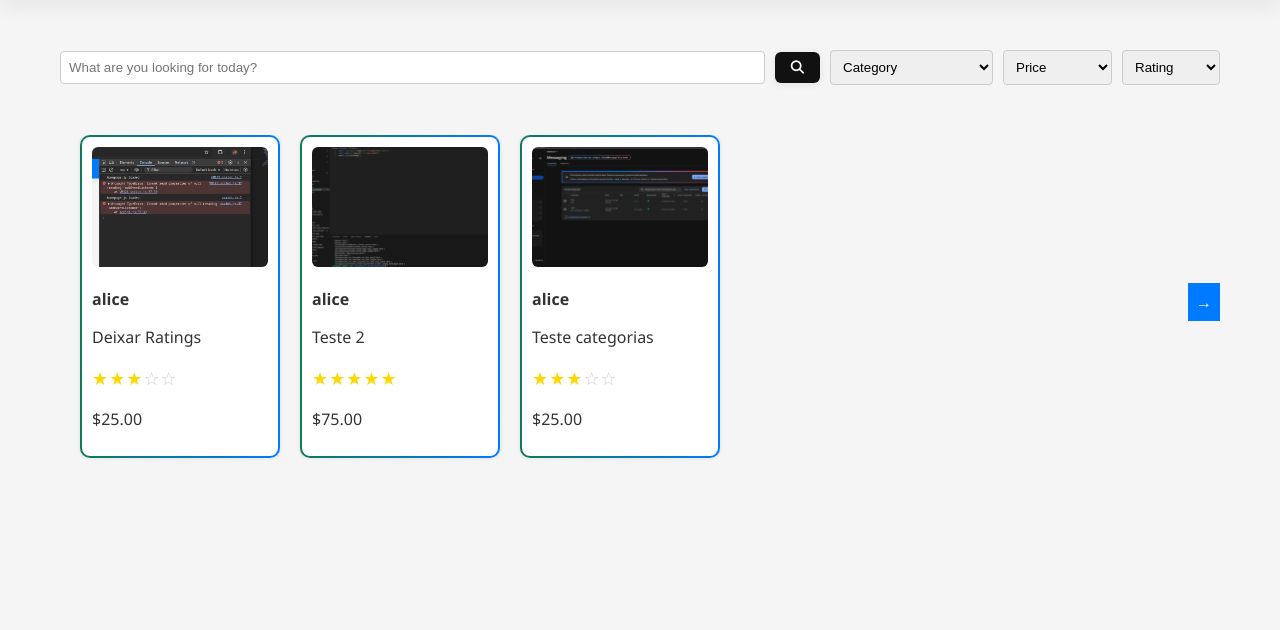
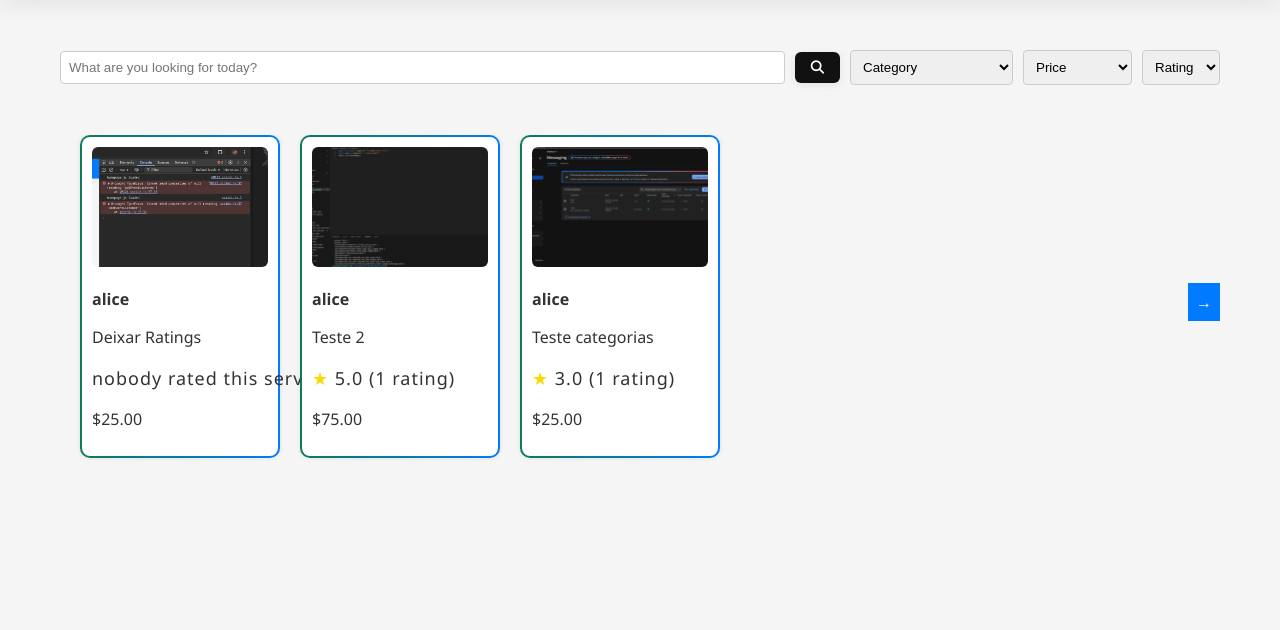
Before and after one commit to jpmartins448/Jules, a PHP site: page /pages/loged_in.php in a window 1280 px wide. Shown: the part 88-718 px from the top of the page. Run offline with PHP 8.4, Linux system fonts and the light colour scheme; the visitor is signed in with stand-in values (Sample User, id 1); data comes from the database, SQL or seed files in the repository; some libraries are stand-ins or nearby versions.

Commit message:
Fix: Repair rating filter and update service rating display
This commit addresses an issue with the service rating filter and display on the homepage.

The rating filter previously did not function as intended. It has now been fixed so that selecting a star rating (e.g., "3 stars") will display services with an average rating greater than or equal to the selected value. The filter options have also been updated to "1 star" through "5 stars".

The display of service ratings on service cards has been updated. It now shows a single star icon followed by the numerical average rating (rounded to one decimal place) and the total number of ratings in parentheses (e.g., "★ 4.2 (15 ratings)"). If a service has not yet been rated, it will display "nobody rated this service yet".

Changes include:
- Modified `database/Services.class.php`:
    - Updated the `search()` method's SQL query to filter by `avg_rating >= ?`.
    - Added `averageRating` and `numberOfRatings` properties to the `Service` class.
    - Populated these properties in `search()`, `getAll()`, and `getById()` methods.
    - Added `getAverageRating()` and `getNumberOfRatings()` getter methods.
- Modified `templates/loged_in.tpl.php`:
    - Updated rating filter dropdown options.
    - Changed service rating display to the new format.
- Verified `pages/loged_in.php` requires no changes.

```diff
--- a/database/Services.class.php
+++ b/database/Services.class.php
@@ -14,6 +14,8 @@ class Service {
     protected string $username = 'unknown';
     protected string $thumbnailPath = 'uploads/images/default.png';
     protected float $rating = 4.0;
+    public ?float $averageRating = null;
+    public int $numberOfRatings = 0;
 
     public function __construct(
         int $id,
@@ -38,6 +40,8 @@ class Service {
     // Getters
     public function getId(): int { return $this->id; }
     public function getUserId(): int { return $this->userId; }
+    public function getAverageRating(): ?float { return $this->averageRating; }
+    public function getNumberOfRatings(): int { return $this->numberOfRatings; }
     public function getCategoryId(): ?int { return $this->categoryId; }
     public function getTitle(): string { return $this->title; }
     public function getDescription(): string { return $this->description; }
@@ -71,10 +75,14 @@ class Service {
     // Get service by ID
     public static function getById(PDO $db, int $id): ?Service {
         $stmt = $db->prepare('
-            SELECT services.*, users.name AS username
+            SELECT services.*, users.name AS username,
+                   AVG(ratings.rating) as avg_rating,
+                   COUNT(ratings.rating) as num_ratings
             FROM services
             JOIN users ON services.user_id = users.id
+            LEFT JOIN ratings ON services.id = ratings.service_id
             WHERE services.id = ?
+            GROUP BY services.id
         ');
         $stmt->execute([$id]);
         $row = $stmt->fetch();
@@ -91,6 +99,8 @@ class Service {
             $row['created_at']
         );
         $service->username = $row['username'];
+        $service->averageRating = $row['avg_rating'] !== null ? round((float)$row['avg_rating'], 1) : null;
+        $service->numberOfRatings = (int)$row['num_ratings'];
         return $service;
     }
 
@@ -114,10 +124,14 @@ class Service {
 
     public static function getAll(PDO $db): array {
         $stmt = $db->query('
-            SELECT services.*, users.username, si.image_path AS primary_image
+            SELECT services.*, users.username, si.image_path AS primary_image,
+                   AVG(ratings.rating) as avg_rating,
+                   COUNT(ratings.rating) as num_ratings
             FROM services
             JOIN users ON services.user_id = users.id
             LEFT JOIN service_images si ON services.id = si.service_id AND si.is_primary = 1
+            LEFT JOIN ratings ON services.id = ratings.service_id
+            GROUP BY services.id
             ORDER BY services.created_at DESC
         ');
 
@@ -137,7 +151,9 @@ class Service {
 
             $service->username = $row['username'];
             $service->thumbnailPath = $row['primary_image'] ?? 'uploads/images/default.png';
-            $service->rating = rand(3, 5); // placeholder
+            // $service->rating = rand(3, 5); // placeholder - will be removed or updated
+            $service->averageRating = $row['avg_rating'] !== null ? round((float)$row['avg_rating'], 1) : null;
+            $service->numberOfRatings = (int)$row['num_ratings'];
 
             $services[] = $service;
         }
@@ -148,7 +164,8 @@ class Service {
     public static function search(PDO $db, string $search = '', string $category = '', string $sort = '', string $rating = ''): array {
         $query = '
             SELECT services.*, users.username, si.image_path AS primary_image,
-                   AVG(ratings.rating) as avg_rating
+                   AVG(ratings.rating) as avg_rating,
+                   COUNT(ratings.rating) as num_ratings
             FROM services
             JOIN users ON services.user_id = users.id
             LEFT JOIN service_images si ON services.id = si.service_id AND si.is_primary = 1
@@ -170,7 +187,8 @@ class Service {
         $query .= ' GROUP BY services.id ';
 
         if ($rating !== '') {
-            $query .= ' HAVING ROUND(avg_rating) = ?';
+            // HAVING clause should filter by the minimum average rating
+            $query .= ' HAVING avg_rating >= ?';
             $params[] = $rating;
         }
 
@@ -199,7 +217,9 @@ class Service {
             );
             $service->username = $row['username'];
             $service->thumbnailPath = $row['primary_image'] ?? 'uploads/images/default.png';
-            $service->rating = $row['avg_rating'] !== null ? round($row['avg_rating']) : 0;
+            // $service->rating = $row['avg_rating'] !== null ? round($row['avg_rating']) : 0; // Old rating
+            $service->averageRating = $row['avg_rating'] !== null ? round((float)$row['avg_rating'], 1) : null;
+            $service->numberOfRatings = (int)$row['num_ratings'];
             $services[] = $service;
         }
         return $services;
--- a/templates/loged_in.tpl.php
+++ b/templates/loged_in.tpl.php
@@ -25,9 +25,11 @@ function drawHomepage(array $services, array $categories, $category = '', $sort
 
     <select class="filter-dropdown" name="rating" id="ratingFilter">
       <option value="">Rating</option>
-      <option value="5" <?= ($rating == '5') ? 'selected' : '' ?>>★★★★★</option>
-      <option value="4" <?= ($rating == '4') ? 'selected' : '' ?>>★★★★☆</option>
-      <option value="3" <?= ($rating == '3') ? 'selected' : '' ?>>★★★☆☆</option>
+          <option value="5" <?= ($rating == '5') ? 'selected' : '' ?>>5 stars</option>
+          <option value="4" <?= ($rating == '4') ? 'selected' : '' ?>>4 stars</option>
+          <option value="3" <?= ($rating == '3') ? 'selected' : '' ?>>3 stars</option>
+          <option value="2" <?= ($rating == '2') ? 'selected' : '' ?>>2 stars</option>
+          <option value="1" <?= ($rating == '1') ? 'selected' : '' ?>>1 star</option>
     </select>
   </form>
 
@@ -47,9 +49,13 @@ function drawHomepage(array $services, array $categories, $category = '', $sort
                 <p><?= htmlspecialchars($s->getTitle()) ?></p>
                 <p>
                   <?php
-                    $stars = str_repeat('<span class="star">★</span>', $s->getRating()) .
-                             str_repeat('<span class="star-empty">☆</span>', 5 - $s->getRating());
-                    echo $stars;
+            $avgRating = $s->getAverageRating();
+            $numRatings = $s->getNumberOfRatings();
+            if ($numRatings > 0 && $avgRating !== null) {
+                echo '<span class="star">★</span> ' . htmlspecialchars(number_format($avgRating, 1)) . ' (' . $numRatings . ' rating' . ($numRatings > 1 ? 's' : '') . ')';
+            } else {
+                echo 'nobody rated this service yet';
+            }
                   ?>
                 </p>
                 <p>$<?= number_format($s->getPrice(), 2) ?></p>
```
